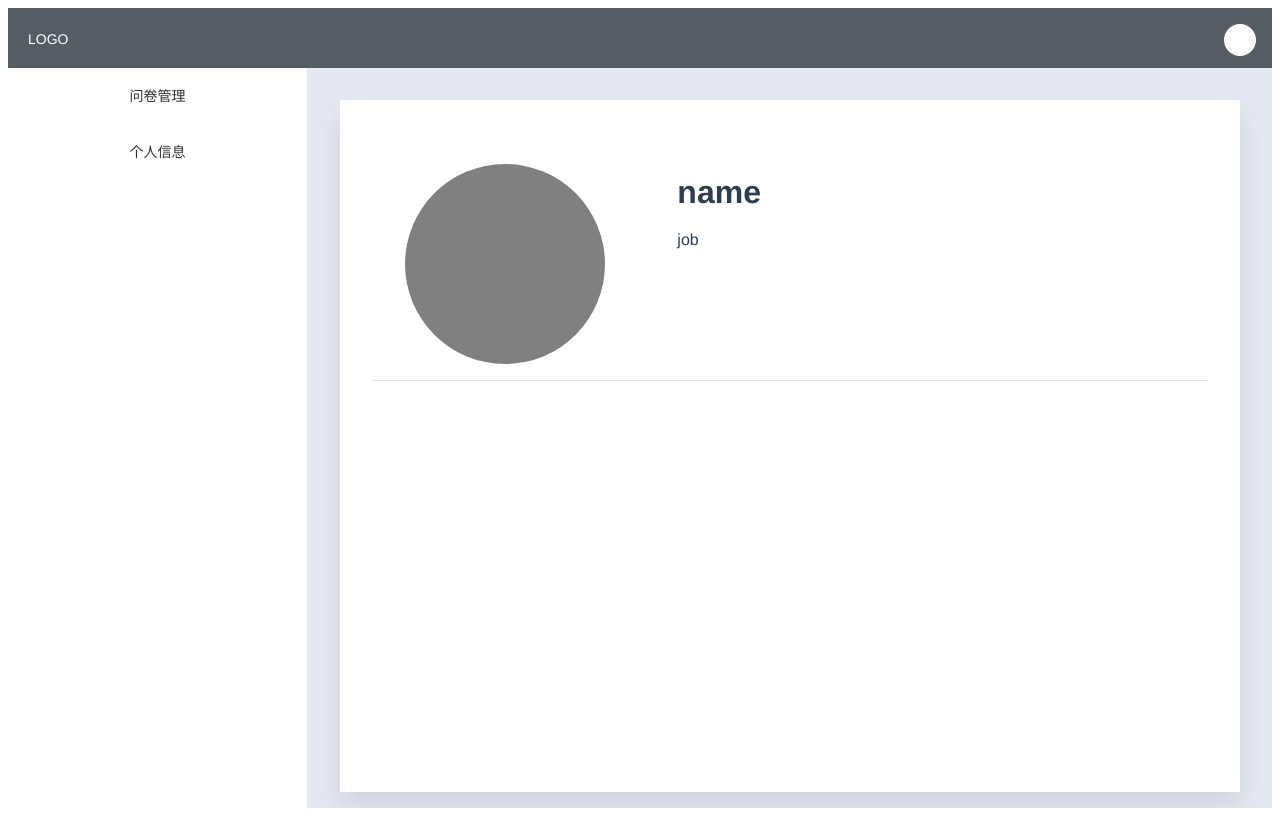
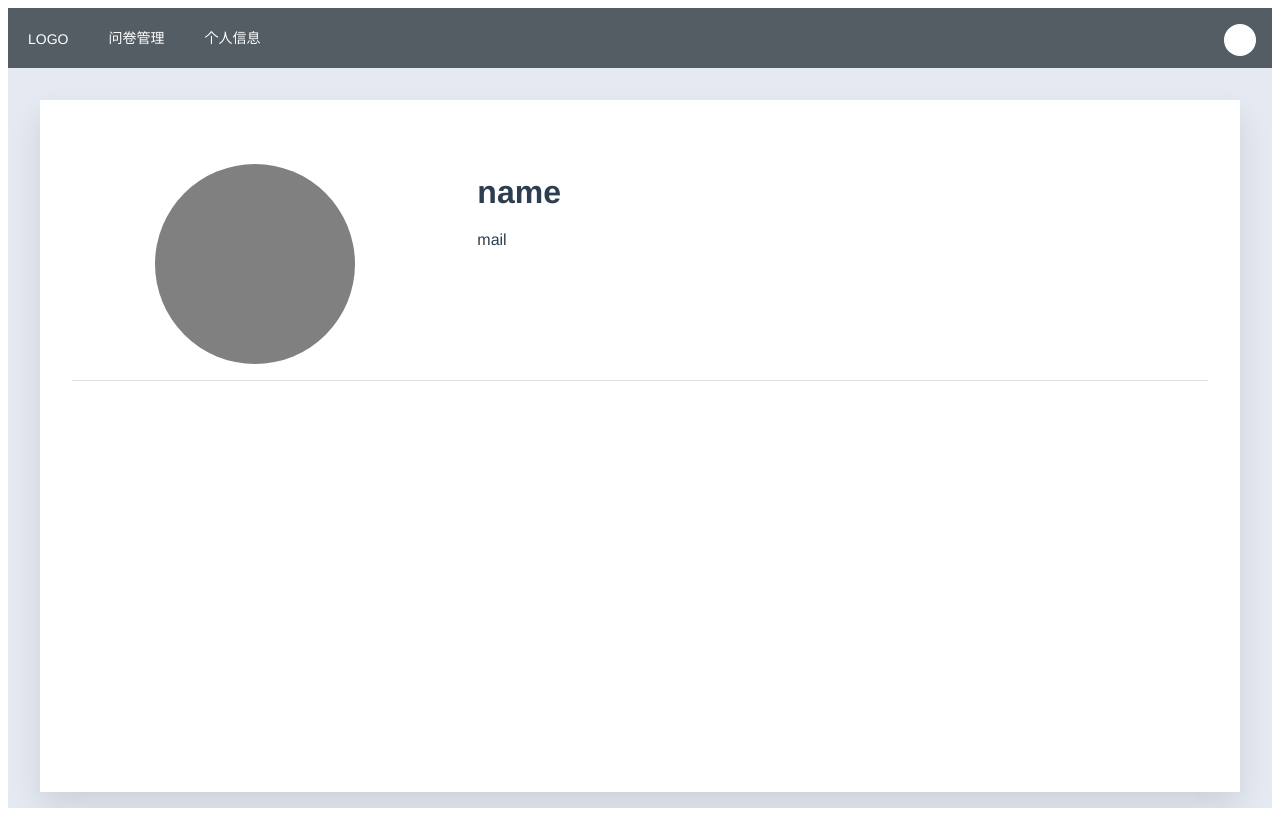
Before and after one commit to HuIsKelvin/survey-analysis-frontend, a Vue app: page /user/info in a window 1280 px wide. Built offline with nearby package versions, Linux system fonts and the light colour scheme; what v-charts would draw is missing.

Commit message:
修改用户个人界面重定向

```diff
--- /dev/null
+++ b/src/components/sign/FindPwdForm.vue
@@ -0,0 +1,70 @@
+<template>
+  <div id="find-pwd-form">
+    <p>输入您的账户名和邮箱，以找回账号。</p>
+    <el-form status-icon :model="findPwdForm" :rules="rules" ref="findPwdForm" class="find-pwd-form">
+      <el-form-item label="账号名" prop="name">
+        <el-input v-model="findPwdForm.name"></el-input>
+      </el-form-item>
+      <el-form-item label="电子邮件地址" type="email" prop="email">
+        <el-input v-model="findPwdForm.email"></el-input>
+      </el-form-item>
+      <el-form-item>
+        <el-button type="primary" @click="submitForm('findPwdForm')">提交</el-button>
+      </el-form-item>
+    </el-form>
+  </div>
+</template>
+
+<script>
+export default {
+  name: "FindPwdForm",
+  data() {
+    var validEmail = (rule, value, callback) => {
+      if (value === "") {
+        callback(new Error("电子邮件地址不能为空"));
+      } else {
+        var re = /^(([^<>()[\]\\.,;:\s@"]+(\.[^<>()[\]\\.,;:\s@"]+)*)|(".+"))@((\[[0-9]{1,3}\.[0-9]{1,3}\.[0-9]{1,3}\.[0-9]{1,3}\])|(([a-zA-Z\-0-9]+\.)+[a-zA-Z]{2,}))$/;
+        if (!re.test(value)) {
+          callback(new Error("电子邮件格式错误"));
+        } else {
+          callback();
+        }
+      }
+    };
+    return {
+      findPwdForm: {
+        name: "",
+        email: ""
+      },
+      rules: {
+        name: [
+          { required: true, message: "请输入用户名", trigger: "blur" }
+        ],
+        email: [
+          {
+            required: true,
+            validator: validEmail,
+            trigger: "blur"
+          }
+        ],
+      }
+    }
+  },
+  methods: {
+    submitForm(formName) {
+      this.$refs[formName].validate(valid => {
+        if (valid) {
+          alert("submit!");
+        } else {
+          console.log("error submit!");
+          return false;
+        }
+      });
+    }
+  }
+}
+</script>
+
+<style lang="scss" scoped>
+
+</style>
--- a/src/router.js
+++ b/src/router.js
@@ -27,6 +27,12 @@ export default new Router({
       name: "user",
       component: User,
       children: [
+        {
+          path: "/",
+          name: "",
+          // component: UserInfo
+          redirect: { name: "questionireManage" }
+        },
         {
           path: "info",
           name: "userInfo",
--- a/src/views/FindPwd.vue
+++ b/src/views/FindPwd.vue
@@ -1,70 +1,26 @@
 <template>
   <div id="find-pwd">
-    <p>输入您的账户名和邮箱，以找回账号。</p>
-    <el-form status-icon :model="findPwdForm" :rules="rules" ref="findPwdForm" class="find-pwd-form">
-      <el-form-item label="账号名" prop="name">
-        <el-input v-model="findPwdForm.name"></el-input>
-      </el-form-item>
-      <el-form-item label="电子邮件地址" type="email" prop="email">
-        <el-input v-model="findPwdForm.email"></el-input>
-      </el-form-item>
-      <el-form-item>
-        <el-button type="primary" @click="submitForm('findPwdForm')">提交</el-button>
-      </el-form-item>
-    </el-form>
+    <el-card class="find-pwd-form">
+      <find-pwd-form></find-pwd-form>
+    </el-card>
   </div>
 </template>
 
 <script>
+import FindPwdForm from "./../components/sign/FindPwdForm";
 export default {
   name: "FindPwd",
-  data() {
-    var validEmail = (rule, value, callback) => {
-      if (value === "") {
-        callback(new Error("电子邮件地址不能为空"));
-      } else {
-        var re = /^(([^<>()[\]\\.,;:\s@"]+(\.[^<>()[\]\\.,;:\s@"]+)*)|(".+"))@((\[[0-9]{1,3}\.[0-9]{1,3}\.[0-9]{1,3}\.[0-9]{1,3}\])|(([a-zA-Z\-0-9]+\.)+[a-zA-Z]{2,}))$/;
-        if (!re.test(value)) {
-          callback(new Error("电子邮件格式错误"));
-        } else {
-          callback();
-        }
-      }
-    };
-    return {
-      findPwdForm: {
-        name: "",
-        email: ""
-      },
-      rules: {
-        name: [
-          { required: true, message: "请输入用户名", trigger: "blur" }
-        ],
-        email: [
-          {
-            required: true,
-            validator: validEmail,
-            trigger: "blur"
-          }
-        ],
-      }
-    }
-  },
-  methods: {
-    submitForm(formName) {
-      this.$refs[formName].validate(valid => {
-        if (valid) {
-          alert("submit!");
-        } else {
-          console.log("error submit!");
-          return false;
-        }
-      });
-    }
+  components: {
+    "find-pwd-form": FindPwdForm
   }
 }
 </script>
 
 <style lang="scss" scoped>
-
+#find-pwd {
+  .find-pwd-form {
+    width: 350px;
+    margin: 0 auto;
+  }
+}
 </style>
--- a/src/views/User.vue
+++ b/src/views/User.vue
@@ -12,34 +12,23 @@
             active-text-color="#ffd04b"
           >
             <el-menu-item index="1"><span>LOGO</span></el-menu-item>
-        </el-menu>
-        <!-- 头像 -->
-        <div class="avator"></div>
-      </el-header>
-      <el-container class="main">
-        <el-aside class="aside">
-          <el-menu
-            :default-active="activeIndex"
-            class="aside-nav"
-            mode="vertical"
-            @select="handleSelect"
-          >
-            <el-menu-item index="1">
+            <el-menu-item index="2">
               <router-link
                 :to="{name: 'questionireManage'}"
                 tag="div">问卷管理</router-link>
             </el-menu-item>
-            <el-menu-item index="2">
+            <el-menu-item index="3">
               <router-link
                 :to="{name: 'userInfo'}"
                 tag="div">个人信息</router-link>
             </el-menu-item>
         </el-menu>
-        </el-aside>
+        <!-- 头像 -->
+        <div class="avator"></div>
+      </el-header>
       <el-main class="main-content">
         <router-view class="main-content-view"></router-view>
       </el-main>
-      </el-container>
     </el-container>
   </div>
 </template>
@@ -89,25 +78,10 @@ $box-shadow: 0 15px 30px rgba(0,0,0,0.1);
   }
 }
 
-.main {
-  width: 100%;
-  flex-grow: 1;
-  display: flex;
-  flex-direction: row;
-
-  .aside {
-    width: 200px;
-    height: 100%;
-    .aside-nav {
-      height: 100%;
-    }
-  }
-
 .main-content {
   height: 100%;
   background-color: #E5E9F2;
   position: relative;
-    flex-grow: 1;
 
   .main-content-view {
     // min-height: calc(100vh - 200px);
@@ -121,9 +95,4 @@ $box-shadow: 0 15px 30px rgba(0,0,0,0.1);
     padding: 3em 2em;
   }
 }
-
-}
-
-
-
 </style>
--- a/src/views/user/UserInfo.vue
+++ b/src/views/user/UserInfo.vue
@@ -8,7 +8,7 @@
         <el-col :span="16">
           <div class="infomation">
             <div id="name" class="info-item">name</div>
-            <div id="job" class="info-item">job</div>
+            <div id="mail" class="info-item">mail</div>
           </div>
         </el-col>
       </el-row>
```
Lines whose indentation alone changed are shown as unchanged.
